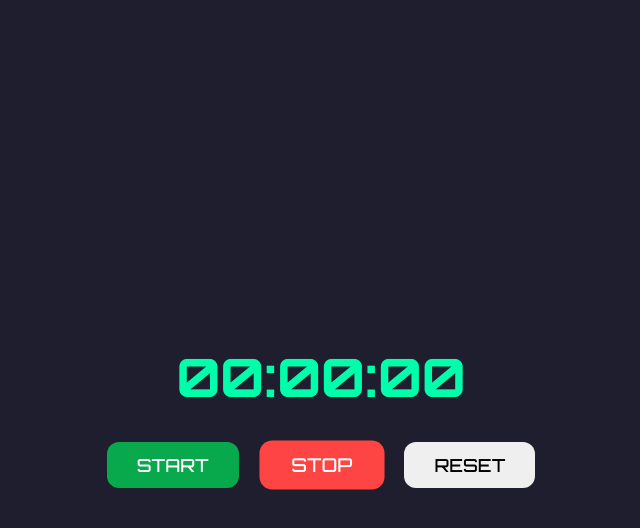
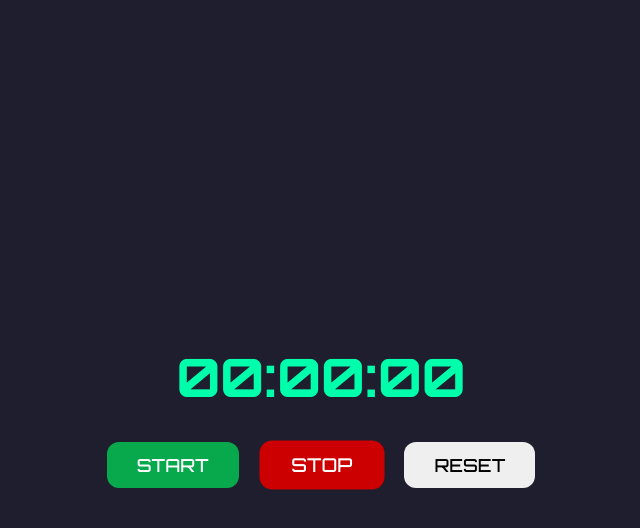
Before and after one commit to Eshhaa11/react-stopwatch, a React (Create React App) app: page / in a window 1280 px wide. In both pictures the pointer is over the button "STOP". Shown: the top 528 px of the page, without its empty margins (319-959 px from the left). Built offline with nearby package versions, Linux system fonts and the light colour scheme.

Commit message:
added hover bgc

```diff
--- a/src/Components/Clock.css
+++ b/src/Components/Clock.css
@@ -53,5 +53,5 @@ button:hover {
 }
 
 .stop:hover{
-
+    background-color:  #cc0000;
 }
```
